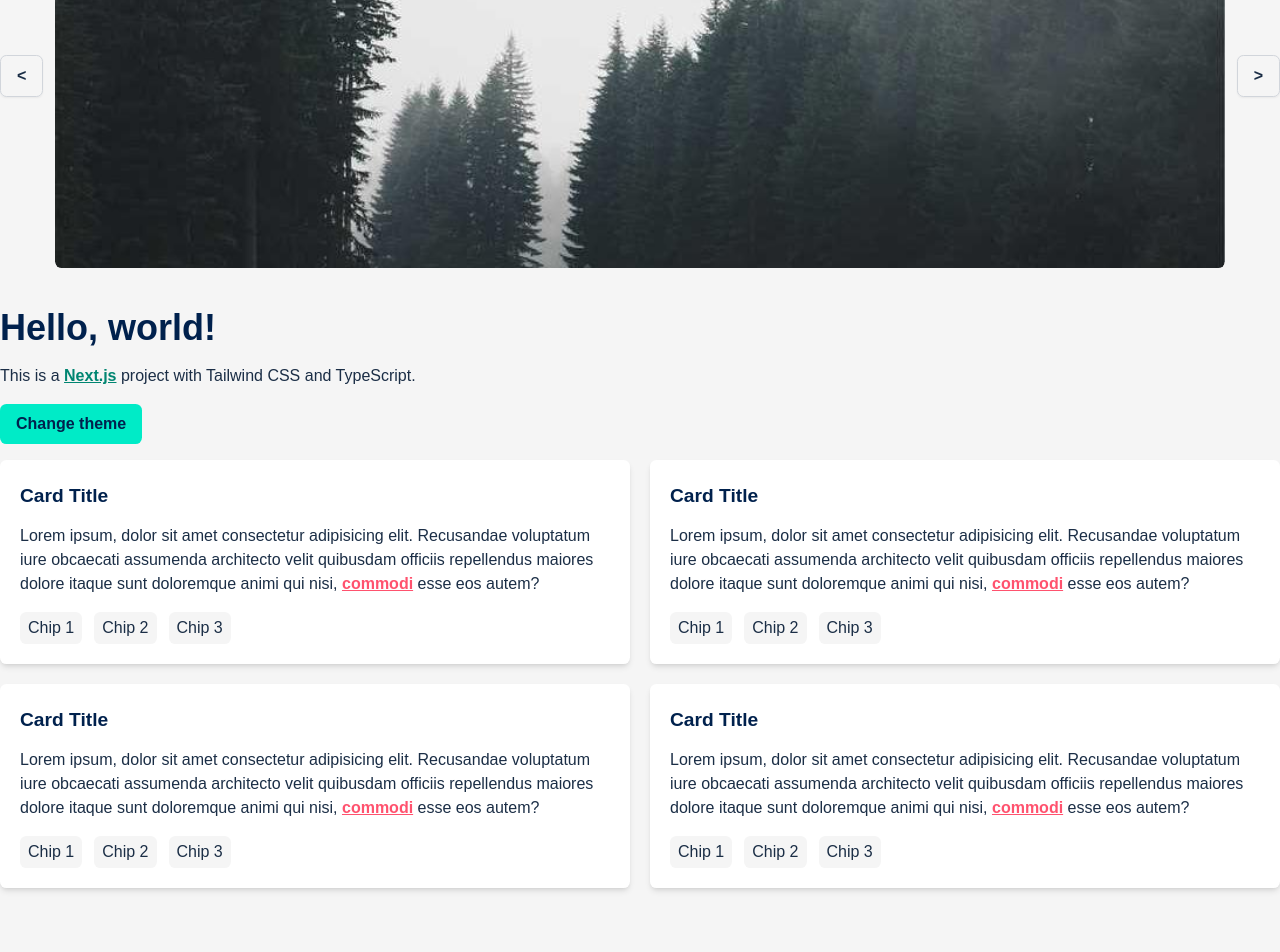
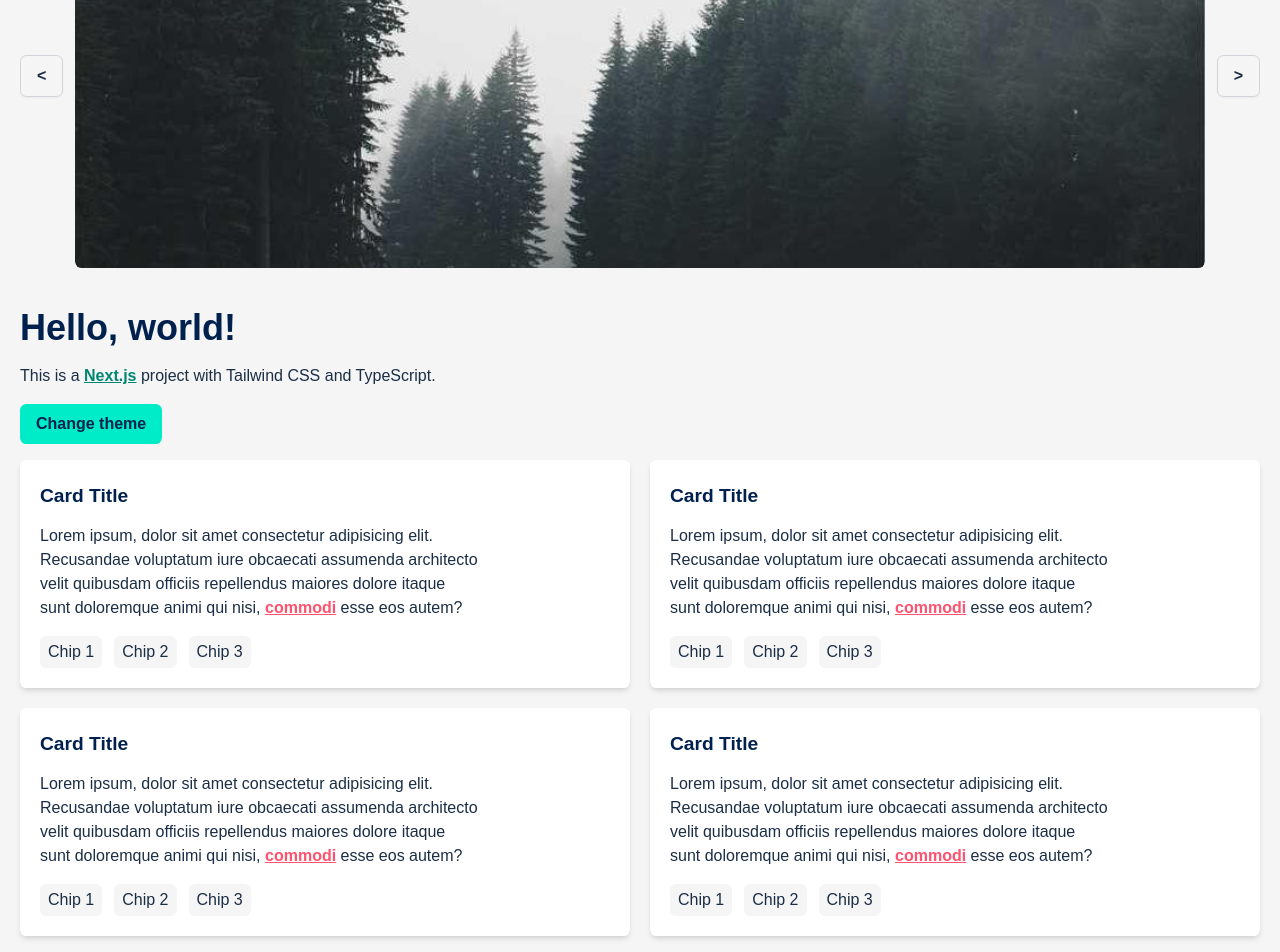
Before and after one commit to desteban/keyStore, a Next.js app: page / in a window 1280 px wide. Shown: the part 202-1154 px from the top of the page. Before the commit the page ends 1106 px from the top, so only its background shows below. Built offline with nearby package versions, Linux system fonts and the light colour scheme.

Commit message:
add container component

```diff
--- a/src/app/components/Slides.tsx
+++ b/src/app/components/Slides.tsx
@@ -9,7 +9,7 @@ import image4 from '@assets/4.jpg';
 
 export default function Slides() {
 	return (
-		<div className="relative">
+		<div className="relative px-5">
 			<Carrousel id="offer" interval={6000} className="mt-4">
 				<CarouselImage alt="random" src={image1.src} />
 				<CarouselImage>
--- a/src/app/page.tsx
+++ b/src/app/page.tsx
@@ -1,5 +1,6 @@
 import { Button } from '@/components/ui/Button/Button';
 import { Card } from '@/components/ui/Card/Card';
+import { Container } from '@components/ui/Container/Container';
 import { CardChip } from '@/components/ui/Card/CardChip';
 import { CardTitle } from '@/components/ui/Card/CardTitle';
 import Slides from './components/Slides';
@@ -7,13 +8,15 @@ import Header from '@/components/ui/Header/Header';
 
 export default function Home() {
 	return (
-		<div className="container mx-auto">
+		<div className="">
 			<div className="">
 				<Header variant="sticky" />
 
 				<Slides />
 			</div>
 
+			<section className="px-5">
+				<Container>
 					<h1 className="text-4xl font-bold mt-10">Hello, world!</h1>
 					<p className="mt-4">
 						This is a{' '}
@@ -105,6 +108,8 @@ export default function Home() {
 							</div>
 						</Card>
 					</div>
+				</Container>
+			</section>
 		</div>
 	);
 }
--- /dev/null
+++ b/src/components/ui/Container/Container.tsx
@@ -0,0 +1,8 @@
+interface Props {
+	children: React.ReactNode;
+	className?: string;
+}
+
+export function Container({ children, className = '' }: Props) {
+	return <div className={`container mx-auto ${className}`}>{children}</div>;
+}
```
Lines whose indentation alone changed are shown as unchanged.
